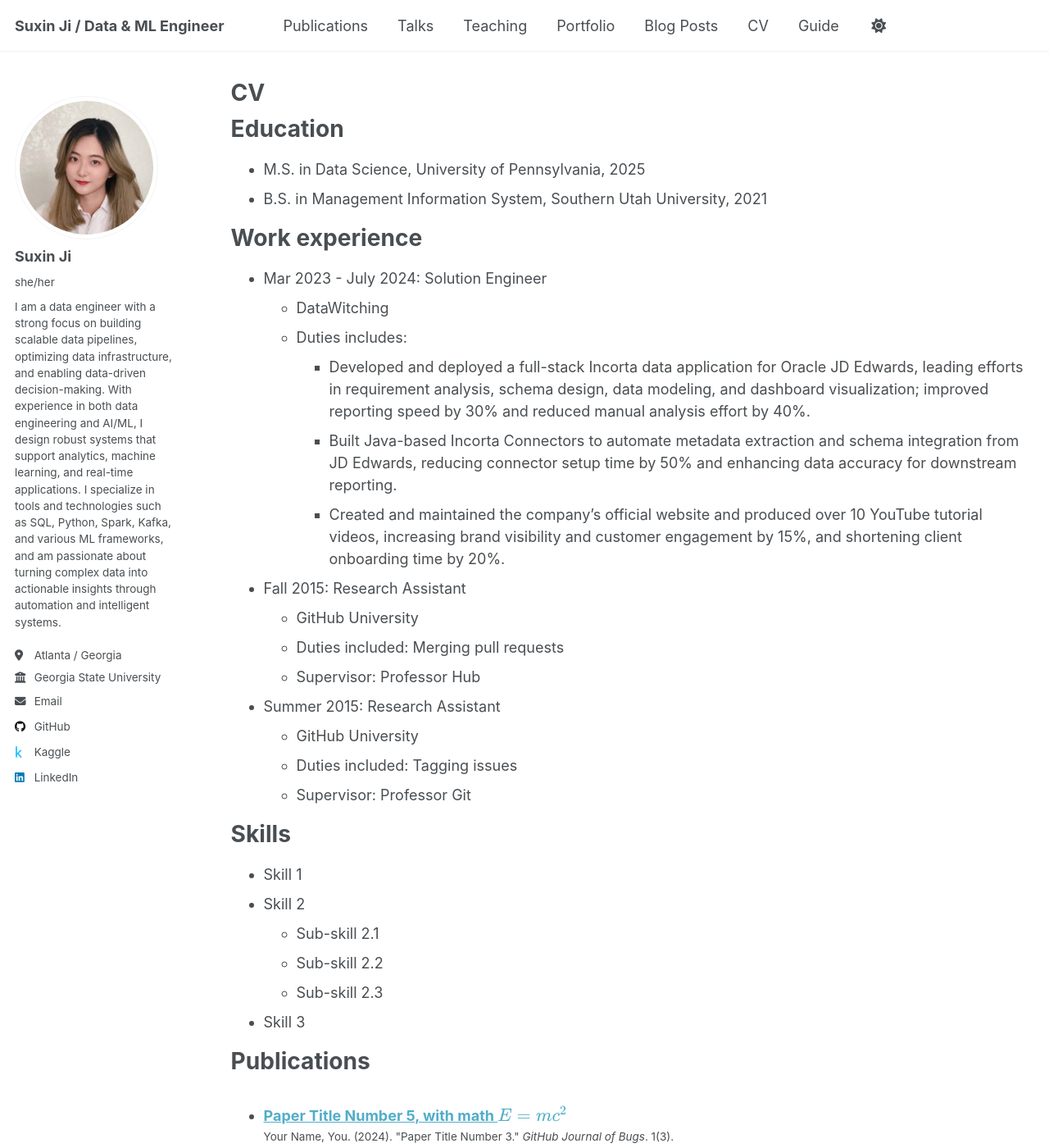
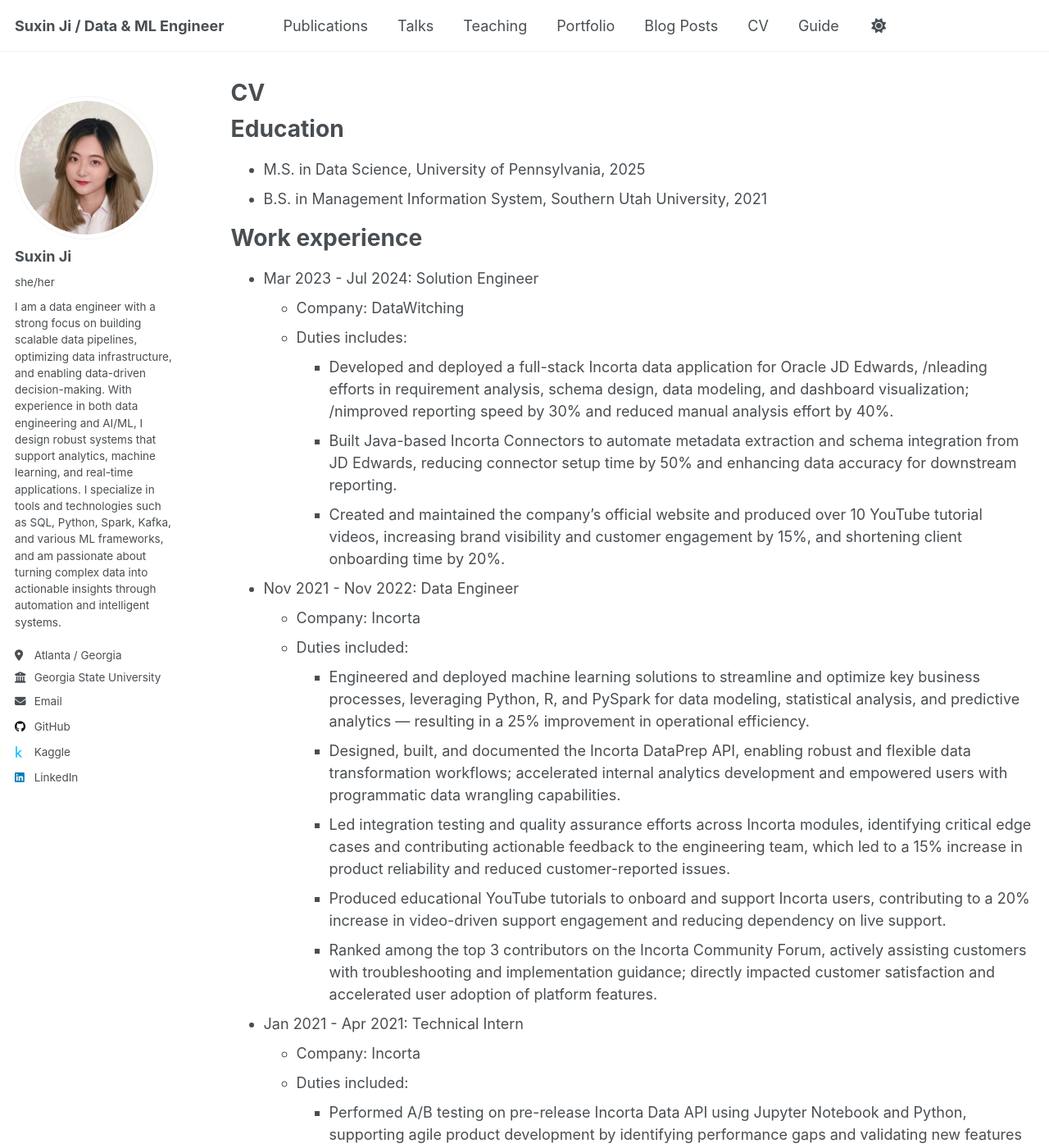
Before and after one commit to SuzieJi/suxinji.github.io, a Jekyll site: the page built from _pages/cv.md, in a window 1280 px wide and 1400 px high. Shown: the whole window at 82% size. Built offline with Jekyll 4.4.1, drawn with Linux system fonts in a browser that asks for light colours; some of the changed text lies outside the part shown.

Commit message:
Modify CV 2

```diff
--- a/_pages/cv.md
+++ b/_pages/cv.md
@@ -16,32 +16,49 @@ Education
 
 Work experience
 ======
-* Mar 2023 - July 2024: Solution Engineer
-  * DataWitching
+* Mar 2023 - Jul 2024: Solution Engineer
+  * Company: DataWitching
   * Duties includes:
-    * Developed and deployed a full-stack Incorta data application for Oracle JD Edwards, leading efforts in requirement analysis, schema design, data modeling, and dashboard visualization; improved reporting speed by 30% and reduced manual analysis effort by 40%.
+    * Developed and deployed a full-stack Incorta data application for Oracle JD Edwards, /nleading efforts in requirement analysis, schema design, data modeling, and dashboard visualization; /nimproved reporting speed by 30% and reduced manual analysis effort by 40%.
     * Built Java-based Incorta Connectors to automate metadata extraction and schema integration from JD Edwards, reducing connector setup time by 50% and enhancing data accuracy for downstream reporting.
     * Created and maintained the company’s official website and produced over 10 YouTube tutorial videos, increasing brand visibility and customer engagement by 15%, and shortening client onboarding time by 20%.
 
 
-* Fall 2015: Research Assistant
-  * GitHub University
-  * Duties included: Merging pull requests
-  * Supervisor: Professor Hub
+* Nov 2021 - Nov 2022: Data Engineer
+  * Company: Incorta
+  * Duties included:
+    * Engineered and deployed machine learning solutions to streamline and optimize key business processes, leveraging Python, R, and PySpark for data modeling, statistical analysis, and predictive analytics — resulting in a 25% improvement in operational efficiency.
+    * Designed, built, and documented the Incorta DataPrep API, enabling robust and flexible data transformation workflows; accelerated internal analytics development and empowered users with programmatic data wrangling capabilities.
+    * Led integration testing and quality assurance efforts across Incorta modules, identifying critical edge cases and contributing actionable feedback to the engineering team, which led to a 15% increase in product reliability and reduced customer-reported issues.
+    * Produced educational YouTube tutorials to onboard and support Incorta users, contributing to a 20% increase in video-driven support engagement and reducing dependency on live support.
+    * Ranked among the top 3 contributors on the Incorta Community Forum, actively assisting customers with troubleshooting and implementation guidance; directly impacted customer satisfaction and accelerated user adoption of platform features.
 
-* Summer 2015: Research Assistant
-  * GitHub University
-  * Duties included: Tagging issues
-  * Supervisor: Professor Git
+* Jan 2021 - Apr 2021: Technical Intern
+  * Company: Incorta
+  * Duties included:
+    * Performed A/B testing on pre-release Incorta Data API using Jupyter Notebook and Python, supporting agile product development by identifying performance gaps and validating new features ahead of public release.
+    * Developed a robust time series forecasting model using ARIMA and Facebook Prophet, forming the analytical backbone of Incorta’s one-click forecasting capability; enabled users to generate reliable business forecasts with minimal setup.
+    * Designed and implemented data visualizations in Incorta to effectively showcase new product features to internal stakeholders and clients, contributing to product adoption during live demos and customer trials.
+    * Authored technical blog posts documenting the ML pipeline and data science best practices, attracting 100+ daily views and expanding the technical team’s external visibility while reducing repetitive onboarding effort.
+
+* Jun 2019 - Aug 2019: Intern
+  * Company: Incorta
+  * Duties included:
+    * Designed and developed analytical schemas and dashboards in Incorta to monitor and evaluate data loading job performance, improving operational transparency and reducing troubleshooting time by 30%.
+    * Built and refactored a Python-based log parser to unify data extraction across multiple Incorta versions, streamlining the analytics pipeline and enhancing maintainability for cross-version compatibility.
 
 Skills
 ======
-* Skill 1
-* Skill 2
-  * Sub-skill 2.1
-  * Sub-skill 2.2
-  * Sub-skill 2.3
-* Skill 3
+* Languages:
+  * Python, Java, C, C++, SQL, R
+* Framework & Tools:
+  * Spark, PyTorch, MySQL, PostgreSQL, Docker, Excel
+  * Tableau, Incorta, Azure Cloud, GCP
+  * Alibaba Cloud, UNIX, Linux, Git
+* Soft Skill:
+  * Problem Solving, Result-Oriented
+  * Teamwork, Resilience
+  * Leadership, Integrity
 
 Publications
 ======
```
